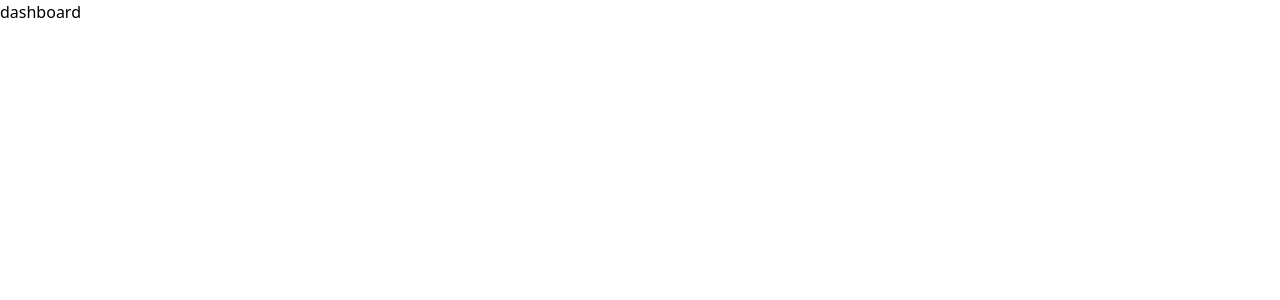
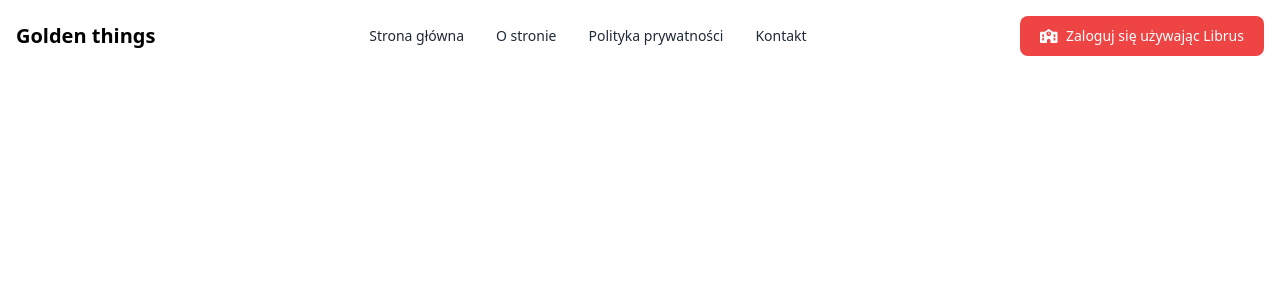
Before and after one commit to stanislawsztrajt/optiflow, a Next.js app in the folder frontend/: page /dashboard in a window 1280 px wide. Shown: the top 300 px of the page. Built offline with nearby package versions, Linux system fonts and the light colour scheme.

Commit message:
Added simple header

```diff
--- a/frontend/app/layout.tsx
+++ b/frontend/app/layout.tsx
@@ -1,6 +1,7 @@
 'use client'
 
 import "@/assets/styles/globals.css";
+import { Header } from "@/features/ui";
 import ReduxProvider from "providers/redux-provider";
 
 export default function RootLayout({
@@ -13,7 +14,10 @@ export default function RootLayout({
     <html>
       <head></head>
       <body>
-        <ReduxProvider>{children}</ReduxProvider>
+        <ReduxProvider>
+          <Header />
+          {children}
+        </ReduxProvider>
       </body>
     </html>
   );
--- /dev/null
+++ b/frontend/features/ui/header/header.tsx
@@ -0,0 +1,59 @@
+import Image from 'next/image'
+import Link from 'next/link'
+import React, { FC } from 'react'
+import { FontAwesomeIcon } from '@fortawesome/react-fontawesome';
+import { faSchool } from '@fortawesome/free-solid-svg-icons';
+
+const links = [
+  {
+    route: '',
+    name: 'Strona główna'
+  },
+  {
+    route: '',
+    name: 'O stronie'
+  },
+  {
+    route: '',
+    name: 'Polityka prywatności'
+  },
+  {
+    route: '',
+    name: 'Kontakt'
+  }
+]
+
+const Header: FC = () => {
+  const linksMap = links.map(link => {
+    return (
+      <li className='text-gray-800 duration-100 hover:text-black'>
+        <Link href={link.route}>{link.name}</Link>
+      </li>
+    )
+  })
+
+  return(
+    <nav className="px-2 sm:px-4 py-2.5 fixed w-full z-20 top-0 left-0 bg-white">
+      <div className="container flex flex-wrap items-center justify-between mx-auto">
+      <Link href="/" className="flex items-center">
+        <span className="self-center text-xl font-semibold whitespace-nowrap ">Golden things</span>
+      </Link>
+      <div className="flex md:order-2">
+        <button type="button" className="text-white bg-color-primary hover:brightness-125 focus:ring-4 focus:outline-none font-medium rounded-lg text-sm px-5 py-2.5 text-center mr-3 md:mr-0">
+          <FontAwesomeIcon icon={faSchool} />
+          <span className='ml-2'>
+            Zaloguj się używając Librus
+          </span>
+        </button>
+      </div>
+      <div className="items-center justify-between hidden w-full md:flex md:w-auto md:order-1" id="navbar-sticky">
+        <ul className="flex flex-col p-4 mt-4 border rounded-lg md:flex-row md:space-x-8 md:mt-0 md:text-sm md:font-medium md:border-0 ">
+          {linksMap}
+        </ul>
+      </div>
+      </div>
+    </nav>
+  )
+}
+
+export default Header
--- /dev/null
+++ b/frontend/features/ui/header/index.ts
@@ -0,0 +1 @@
+export { default } from "./header"
--- /dev/null
+++ b/frontend/features/ui/header/use-header.ts
@@ -0,0 +1,5 @@
+const useHeader = () => {
+  return {}
+}
+
+export default useHeader
--- /dev/null
+++ b/frontend/features/ui/index.ts
@@ -0,0 +1,6 @@
+import CreateFormLayout from './create-form-layout'
+import FormLayout from './form-layout'
+import Header from './header'
+import Loading from './loading'
+
+export { CreateFormLayout, FormLayout, Header, Loading }
--- a/frontend/package.json
+++ b/frontend/package.json
@@ -12,6 +12,11 @@
   "dependencies": {
     "@azure/msal-browser": "^2.32.0",
     "@emotion/react": "^11.10.5",
+    "@fortawesome/fontawesome-free": "^6.2.1",
+    "@fortawesome/fontawesome-svg-core": "^6.2.1",
+    "@fortawesome/free-brands-svg-icons": "^6.2.1",
+    "@fortawesome/free-solid-svg-icons": "^6.2.1",
+    "@fortawesome/react-fontawesome": "^0.2.0",
     "@reduxjs/toolkit": "^1.9.1",
     "@types/node": "18.11.11",
     "@types/react": "18.0.26",
--- a/frontend/utils/data/features-routes.ts
+++ b/frontend/utils/data/features-routes.ts
@@ -26,7 +26,7 @@ export const featuresRoutes = [
     mainRoute: "/lost-items",
     createName: "Dodaj zgubiony przedmiot",
     createRoute: "/lost-items/create-lost-item",
-    image: UndrawLesson,
+    image: UndrawLost,
   },
   {
     name: "Korepetycje",
@@ -34,6 +34,6 @@ export const featuresRoutes = [
     mainRoute: "/private-lessons",
     createName: "Dodaj korepetycje",
     createRoute: "/private-lessons/create-private-lesson",
-    image: UndrawLost,
+    image: UndrawLesson,
   },
 ];
```
Also changed, not shown: 2 other files (tests, documents, lock files or other folders).
